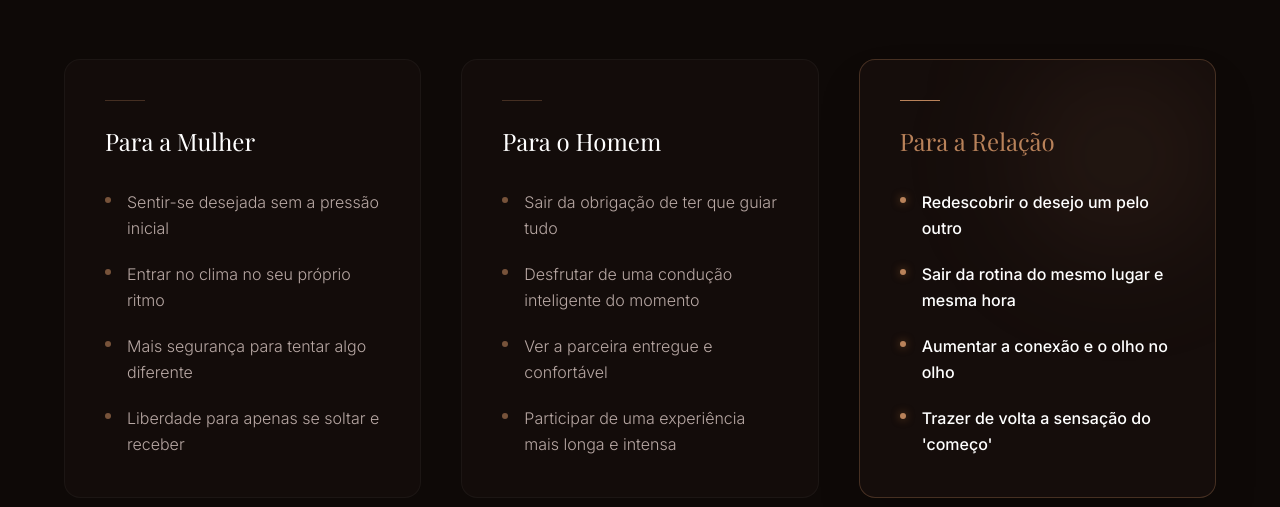
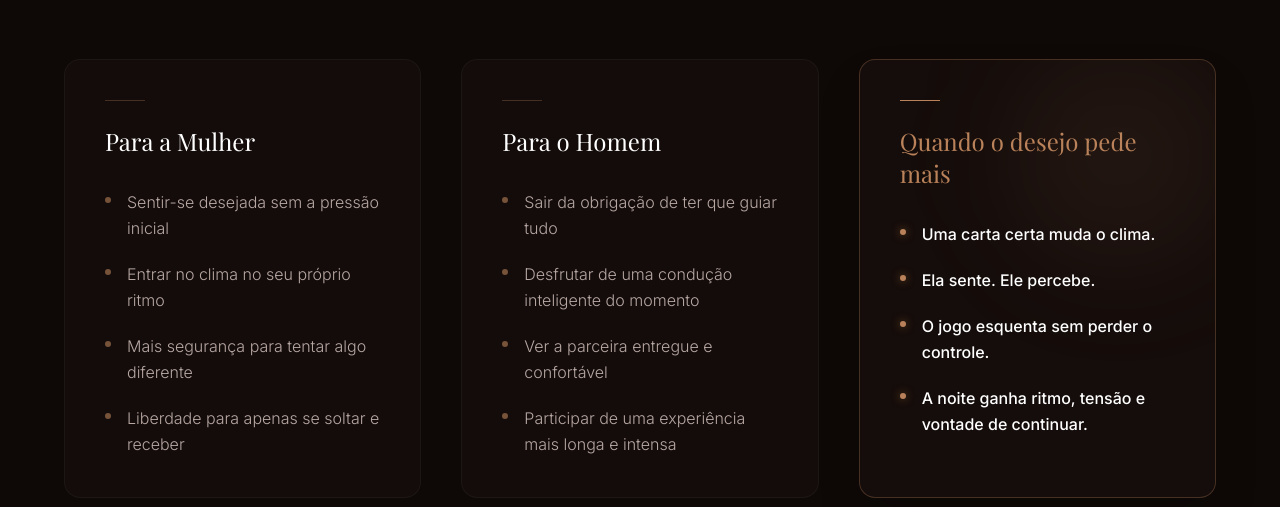
Before and after one commit to leonardoalvesoop0987-hue/derivaapp, a Next.js app: page /lp in a window 1280 px wide. Shown: the part 2380-2887 px from the top of the page. Built offline with nearby package versions, Linux system fonts and the light colour scheme; a web font is replaced by a local one.

Commit message:
chore(lp): update ForHerForHim section copy

```diff
--- a/src/components/lp/ForHerForHimSection.tsx
+++ b/src/components/lp/ForHerForHimSection.tsx
@@ -22,10 +22,10 @@ export function ForHerForHimSection() {
       "Participar de uma experiência mais longa e intensa",
     ],
     casal: [
-      "Redescobrir o desejo um pelo outro",
-      "Sair da rotina do mesmo lugar e mesma hora",
-      "Aumentar a conexão e o olho no olho",
-      "Trazer de volta a sensação do 'começo'",
+      "Uma carta certa muda o clima.",
+      "Ela sente. Ele percebe.",
+      "O jogo esquenta sem perder o controle.",
+      "A noite ganha ritmo, tensão e vontade de continuar."
     ]
   };
 
@@ -86,7 +86,7 @@ export function ForHerForHimSection() {
           >
             <div className="absolute top-0 right-0 w-48 h-48 bg-[var(--color-copper)]/10 blur-3xl rounded-full" />
             <div className="w-10 h-px bg-[var(--color-copper)] mb-6 group-hover:w-full transition-all duration-700 ease-in-out relative z-10" />
-            <h3 className="text-2xl font-serif mb-8 text-[var(--color-copper)] relative z-10">Para a Relação</h3>
+            <h3 className="text-2xl font-serif mb-8 text-[var(--color-copper)] relative z-10">Quando o desejo pede mais</h3>
             <ul className="space-y-5 relative z-10">
               {lists.casal.map((item, i) => (
                 <li key={i} className="flex items-start gap-4">
```
